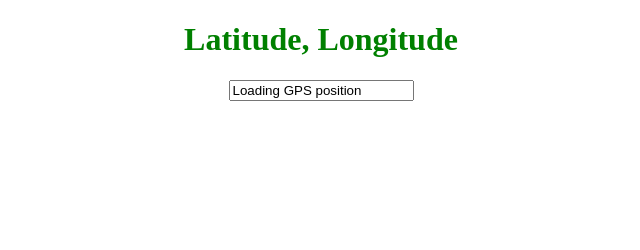
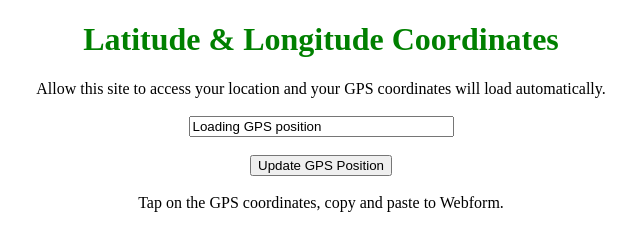
Before and after one commit to mkoppm/website, a plain HTML site: page index.html in a window 1280 px wide. Shown: the whole page, without its empty margins (319-959 px from the left). Drawn offline with Linux system fonts and the light colour scheme.

Commit message:
Refresh button, text changes.

```diff
--- a/index.html
+++ b/index.html
@@ -9,9 +9,19 @@
 
 <body onload="getLocation()" style="text-align:center;" id="body">
   <h1 style="color:green;">
-    Latitude, Longitude
+    Latitude & Longitude Coordinates
   </h1>
-  <input type='text' id='geocodes' onClick="this.select()"/>
+  Allow this site to access your location and your GPS coordinates will load automatically.
+  <br><br>
+
+  <input type='text' size="30" id='geocodes' onClick="this.select()"/>
+
+  <br><br>
+
+  <button type="button" name="button" onclick="getLocation()">Update GPS Position</button>
+
+  <br><br>
+  Tap on the GPS coordinates, copy and paste to Webform.
 
   <script>
     var latlong = document.getElementById("geocodes");
```
